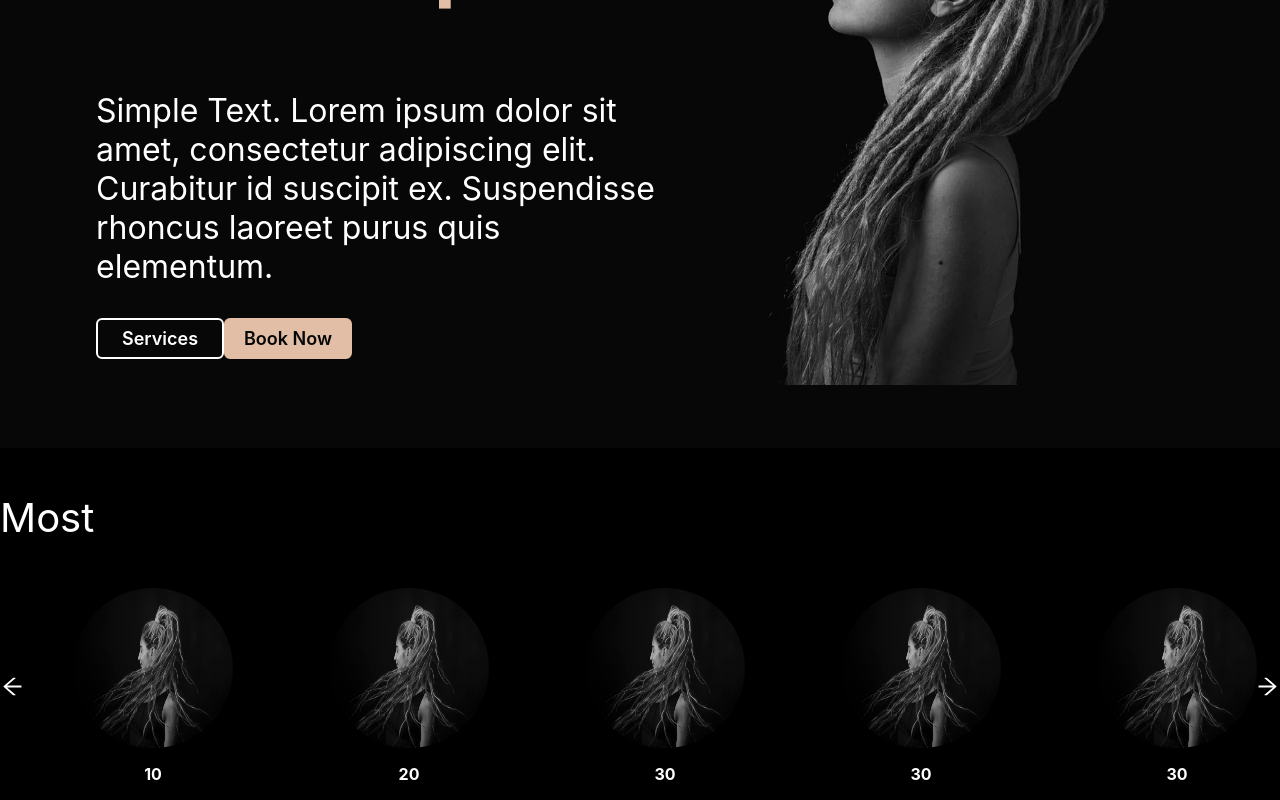
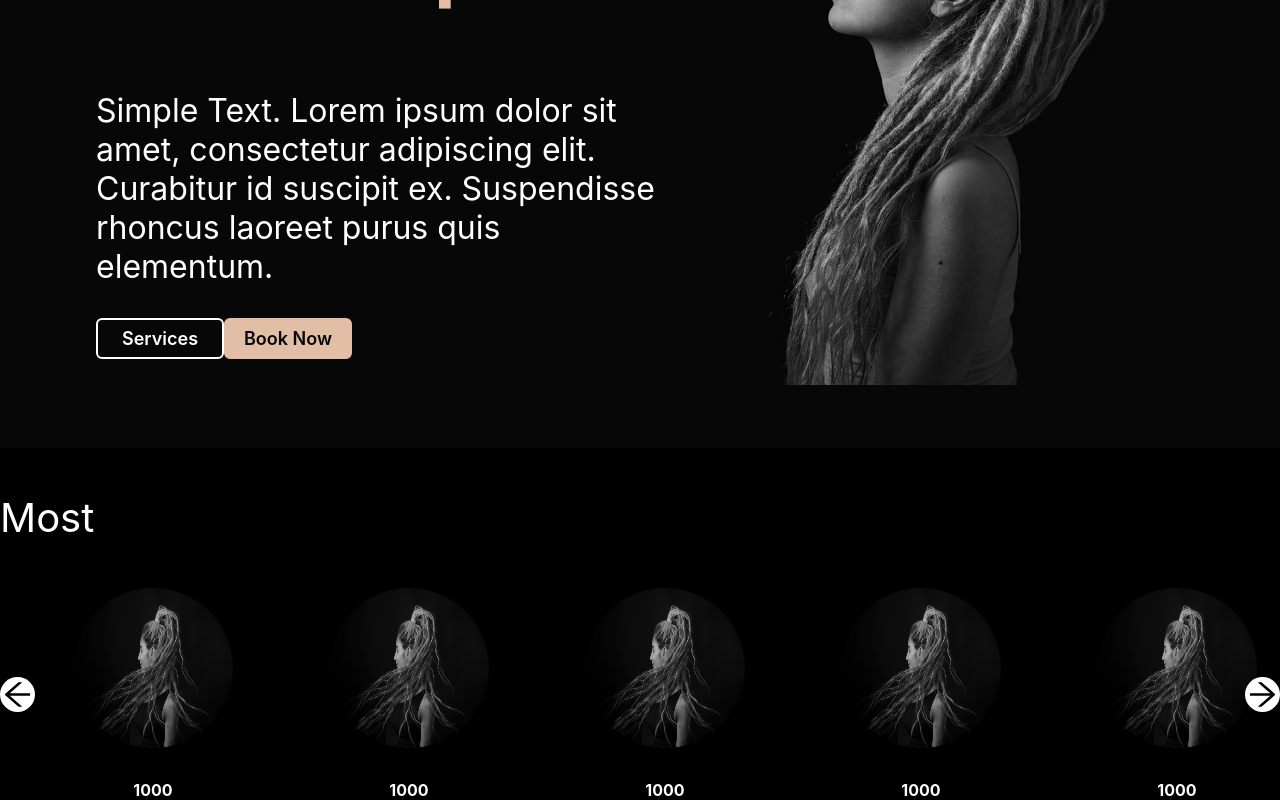
Before and after one commit to MajidHosseinzadeh/corals, a Next.js app: page / in a window 1280 px wide. Shown: the part 470-1270 px from the top of the page. Built offline with nearby package versions, Linux system fonts and the light colour scheme.

Commit message:
CardItems1 Completed

```diff
--- a/components/rare/CardItems.js
+++ b/components/rare/CardItems.js
@@ -39,19 +39,26 @@ const ProductImage = styled(Image)`
   width: 10rem;
   height: 10rem;
   border-radius: 50%;
+  transition: all .8s ease;
+  &:hover{
+    transform: scale(1.2, 1.2);
+    opacity: 0.8;
+  }
 `;
 
 const ProductPrice = styled.span`
-  margin-top: 1rem;
+  margin-top: 2rem;
   font-size: 1rem;
   font-weight: bold;
   color: white;
 `;
 
 const ArrowLeft = styled(AiOutlineArrowLeft)`
-    color: white;
-    width: 25px;
-    height: 25px;
+    background-color: white;
+    color: black;
+    width: 35px;
+    height: 35px;
+    border-radius: 50%;
     position: absolute;
     z-index: 99;
     top: 0;
@@ -61,9 +68,11 @@ const ArrowLeft = styled(AiOutlineArrowLeft)`
     left: 0;
 `
 const ArrowRight = styled(AiOutlineArrowRight)`
-    color: white;
-    width: 25px;
-    height: 25px;
+    background-color: white;
+    color: black;
+    width: 35px;
+    height: 35px;
+    border-radius: 50%;
     position: absolute;
     z-index: 99;
     top: 0;
@@ -74,98 +83,25 @@ const ArrowRight = styled(AiOutlineArrowRight)`
 `
 
 const items = [
-  {
-    id: 1,
-    src: "/footer.jpg",
-    width: 200,
-    height: 200,
-    price: 10,
-  },
-  {
-    id: 2,
-    src: "/footer.jpg",
-    width: 200,
-    height: 200,
-    price: 20,
-  },
-  {
-    id: 3,
-    src: "/footer.jpg",
-    width: 200,
-    height: 200,
-    price: 30,
-  },
-  {
-    id: 4,
-    src: "/footer.jpg",
-    width: 200,
-    height: 200,
-    price: 30,
-  },
-  {
-    id: 5,
-    src: "/footer.jpg",
-    width: 200,
-    height: 200,
-    price: 30,
-  },
-  {
-    id: 6,
-    src: "/footer.jpg",
-    width: 200,
-    height: 200,
-    price: 30,
-  },
-  {
-    id: 12,
-    src: "/footer.jpg",
-    width: 200,
-    height: 200,
-    price: 30,
-  },
-  {
-    id: 7,
-    src: "/footer.jpg",
-    width: 200,
-    height: 200,
-    price: 30,
-  },
-  {
-    id: 8,
-    src: "/footer.jpg",
-    width: 200,
-    height: 200,
-    price: 30,
-  },
-  {
-    id: 9,
-    src: "/footer.jpg",
-    width: 200,
-    height: 200,
-    price: 30,
-  },
-  {
-    id: 10,
-    src: "/footer.jpg",
-    width: 200,
-    height: 200,
-    price: 900,
-  },
-
-  {
-    id: 11,
-    src: "/footer.jpg",
-    width: 200,
-    height: 200,
-    price: 1000,
-  },
+  { id: 1, src: "/footer.jpg", width: 200, height: 200, price: 1000, },
+  { id: 2, src: "/footer.jpg", width: 200, height: 200, price: 1000, },
+  { id: 3, src: "/footer.jpg", width: 200, height: 200, price: 1000, },
+  { id: 4, src: "/footer.jpg", width: 200, height: 200, price: 1000, },
+  { id: 5, src: "/footer.jpg", width: 200, height: 200, price: 1000, },
+  { id: 6, src: "/footer.jpg", width: 200, height: 200, price: 1000, },
+  { id: 7, src: "/footer.jpg", width: 200, height: 200, price: 1000, },
+  { id: 8, src: "/footer.jpg", width: 200, height: 200, price: 1000, },
+  { id: 9, src: "/footer.jpg", width: 200, height: 200, price: 1000, },
+  { id: 10, src: "/footer.jpg", width: 200, height: 200, price: 1000, },
+  { id: 11, src: "/footer.jpg", width: 200, height: 200, price: 1000, },
+  { id: 12, src: "/footer.jpg", width: 200, height: 200, price: 1000, },
 
 
 ];
 
 const Cart = () => {
   const [isMoving, setIsMoving] = useState(false);
-  const [slideNumber, setSlideNumber] = useState(0);
+  const [slideNumber, setSlideNumber] = useState(-1);
 
   const listRef = useRef();
 
@@ -185,7 +121,7 @@ const Cart = () => {
     }
   };
 
-  function set(){
+  function set() {
     setIsMoving(false);
   }
 
@@ -195,9 +131,9 @@ const Cart = () => {
       <Wrapper >
         <ArrowLeft onClick={() => handleClick("left")} />
         <Container ref={listRef}>
-          {items.map((item, index) => (
+          {items.map((item) => (
             <ProductCard key={item.id}>
-              <ProductImage alt="" src={item.src} width={item.width} height={item.height} />
+              <ProductImage alt="alt" src={item.src} width={item.width} height={item.height} />
               <ProductPrice>{item.price}</ProductPrice>
             </ProductCard>
           ))}
--- a/components/rare/Dreadlocks.js
+++ b/components/rare/Dreadlocks.js
@@ -68,7 +68,7 @@ const Dreadlocks = () => {
                     <Button className='butt' name='Book Now' font="18px" size="8rem" background="#E1BEA5" color="#070707" border="#E1BEA5" hoverb="white" hoverc="#070707" hoverborder="#070707" />
                 </ButtonContainer>
             </Right>
-            <Image className='img' src='/cosmetic.jpg' width={820} height={1080} />
+            <Image alt='s' className='img' src='/cosmetic.jpg' width={820} height={1080} />
         </Sec>
     )
 }
```
Also changed, not shown: pages/index.js (+0 -21 lines).
